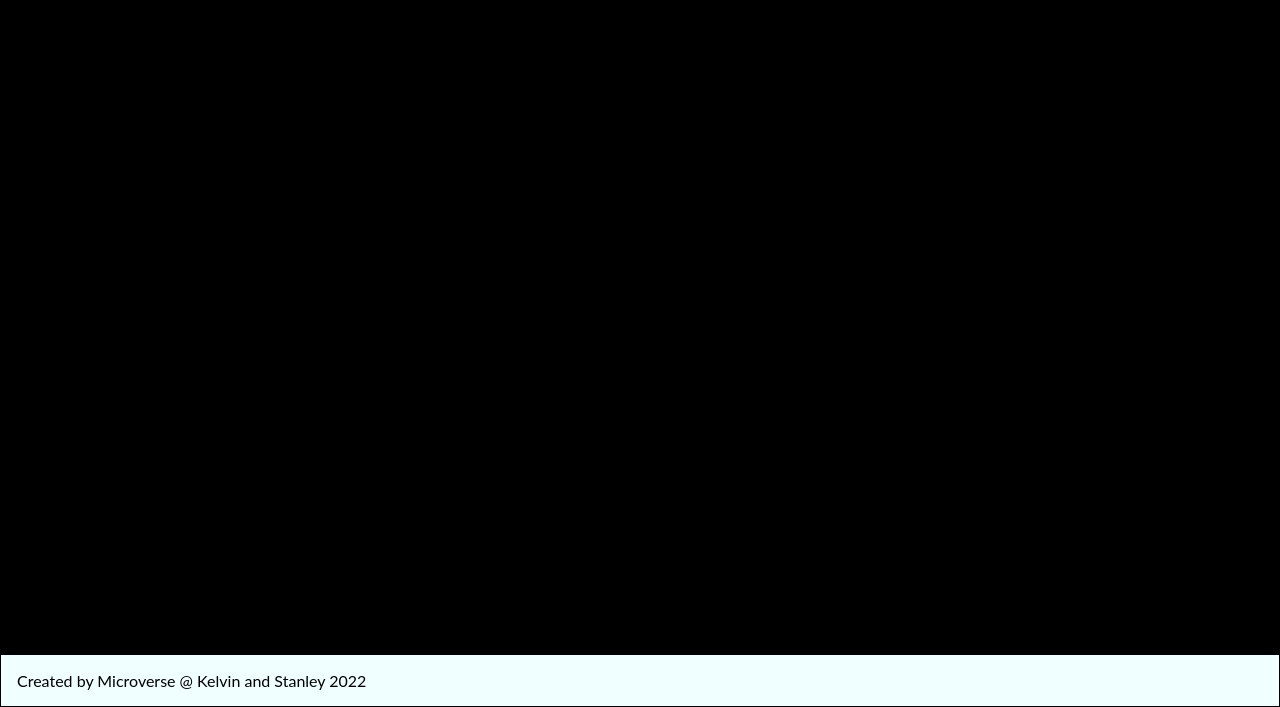
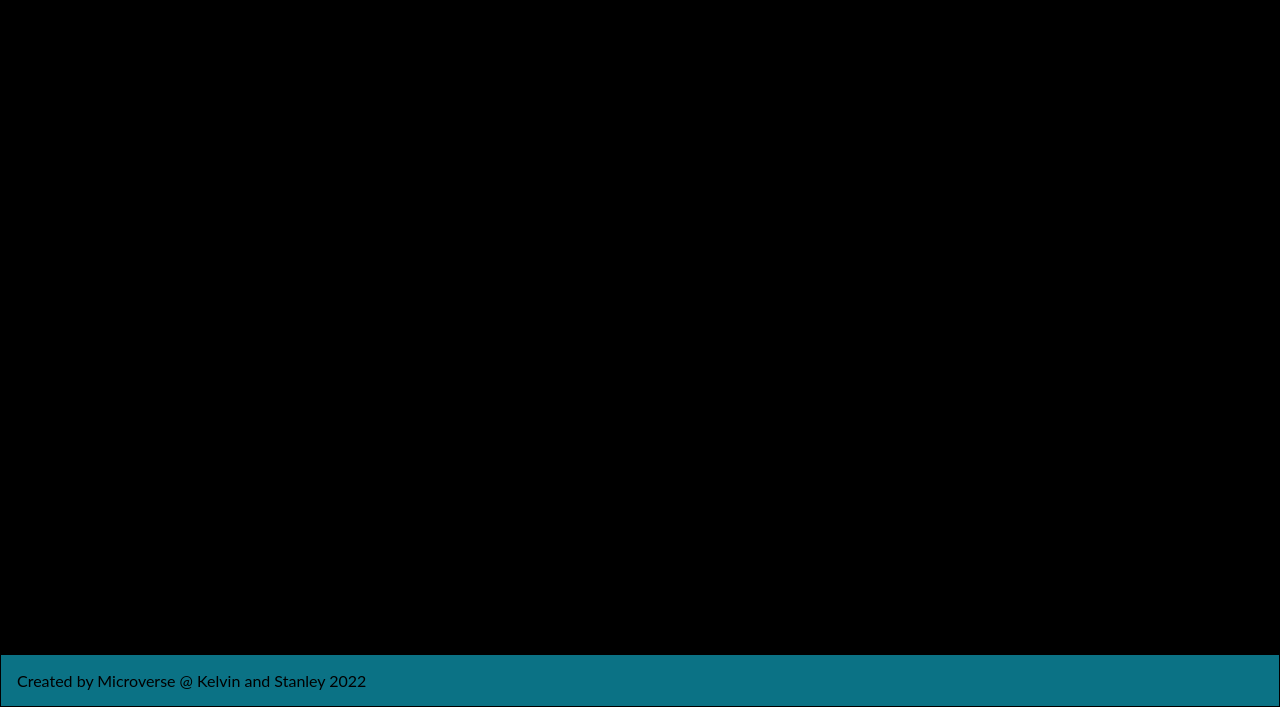
Before and after one commit to Kelvin-Ben/Javascript-Project, a website built with webpack: page src/index.html in a window 1280 px wide. Shown: the part 157-864 px from the top of the page. Built offline with nearby package versions, Linux system fonts and the light colour scheme; no server answers.

Commit message:
Change background color

```diff
--- a/src/style.css
+++ b/src/style.css
@@ -6,7 +6,7 @@
 }
 
 body {
-  background-color: azure;
+  background-color: #0b7285;
 }
 
 .header {
```
